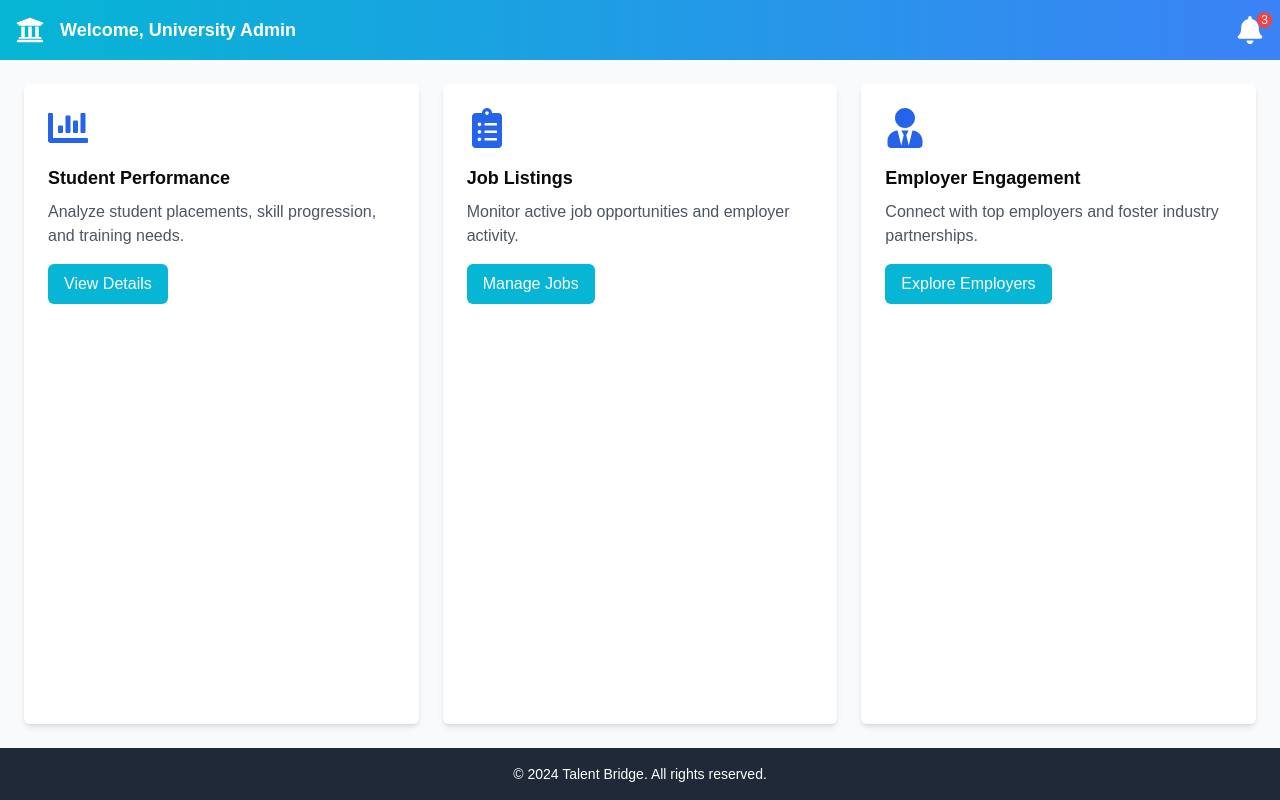
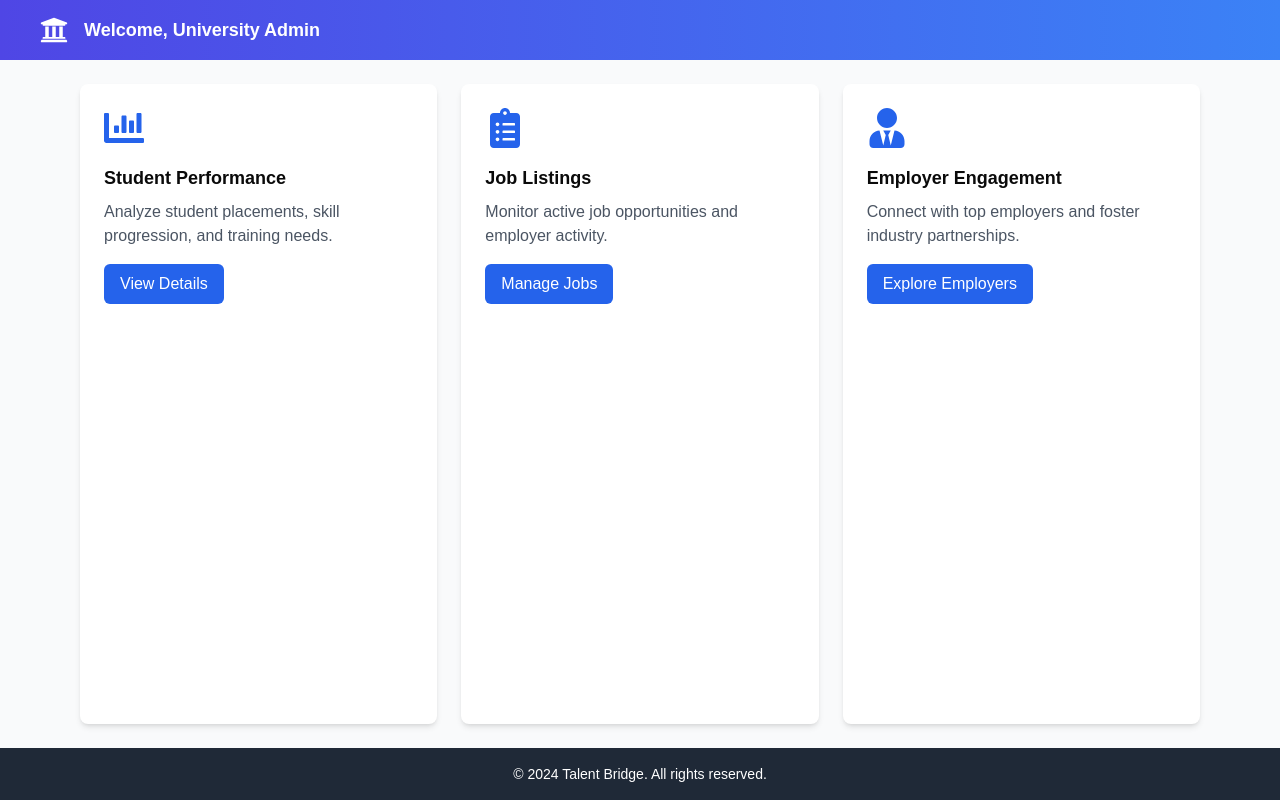
Before and after one commit to ankitku3101/TalentBridge, a Next.js app: page /university/dashboard in a window 1280 px wide. Built offline with nearby package versions, Linux system fonts and the light colour scheme.

Commit message:
added job search functionality

```diff
--- a/pages/studentDashboard.tsx
+++ b/pages/studentDashboard.tsx
@@ -3,7 +3,7 @@
 import { getSession, signOut } from "next-auth/react";
 import { useRouter } from "next/navigation";
 import { useEffect, useState } from "react";
-import { FaUserTie, FaSignOutAlt } from "react-icons/fa";
+import { FaUserTie, FaSignOutAlt, FaSearch } from "react-icons/fa";
 
 // Sample data for job postings
 const jobData = [
@@ -43,6 +43,7 @@ const StudentDashboard = () => {
   const router = useRouter();
   const [firstName, setFirstName] = useState<string | null>(null);
   const [loading, setLoading] = useState(true);
+  const [searchQuery, setSearchQuery] = useState<string>("");
 
   useEffect(() => {
     const validateSession = async () => {
@@ -62,6 +63,14 @@ const StudentDashboard = () => {
     await signOut({ redirect: true, callbackUrl: "/auth/signin" });
   };
 
+  // Filter job data based on search query
+  const filteredJobs = jobData.filter(
+    (job) =>
+      job.jobTitle.toLowerCase().includes(searchQuery.toLowerCase()) ||
+      job.company.toLowerCase().includes(searchQuery.toLowerCase()) ||
+      job.location.toLowerCase().includes(searchQuery.toLowerCase())
+  );
+
   if (loading) {
     return <div>Loading...</div>;
   }
@@ -69,7 +78,7 @@ const StudentDashboard = () => {
   return (
     <div className="flex flex-col min-h-screen">
       {/* Header */}
-      <header className="bg-gradient-to-r from-indigo-600 to-blue-500 text-white py-4 px-10  flex justify-between items-center shadow-lg">
+      <header className="bg-gradient-to-r from-indigo-600 to-blue-500 text-white py-4 px-10 flex justify-between items-center shadow-lg">
         {/* Profile Section */}
         <div className="flex items-center space-x-4">
           <FaUserTie
@@ -79,6 +88,18 @@ const StudentDashboard = () => {
           <span className="hidden sm:inline text-lg font-semibold">
             Welcome, {firstName}
           </span>
+        </div>
+
+        {/* Search Job Section */}
+        <div className="flex items-center bg-white text-black rounded-md p-2 max-w-xs">
+          <FaSearch className="mr-2" />
+          <input
+            type="text"
+            placeholder="Search jobs"
+            className="outline-none w-full"
+            value={searchQuery}
+            onChange={(e) => setSearchQuery(e.target.value)}
+          />
         </div>
 
         {/* Sign Out Button */}
@@ -94,7 +115,7 @@ const StudentDashboard = () => {
       {/* Main Content */}
       <main className="flex-1 bg-gradient-to-b from-blue-50 to-white py-6 px-20 grid gap-6 grid-cols-1 md:grid-cols-2 lg:grid-cols-3">
         {/* Job Management Section */}
-        {jobData.map((job, index) => (
+        {filteredJobs.map((job, index) => (
           <div
             key={index}
             className="bg-white shadow-lg rounded-lg p-6 m-2 hover:shadow-2xl hover:bg-gradient-to-r from-blue-100 to-indigo-100 transform hover:scale-105 transition-transform duration-300"
--- a/pages/universityDashboard.tsx
+++ b/pages/universityDashboard.tsx
@@ -1,18 +1,12 @@
 import React from "react";
 import Link from "next/link";
-import {
-  FaUniversity,
-  FaUserTie,
-  FaChartBar,
-  FaBell,
-  FaClipboardList,
-} from "react-icons/fa";
+import { FaUniversity, FaUserTie, FaChartBar, FaClipboardList } from "react-icons/fa";
 
 const UniversityDashboard: React.FC = () => {
   return (
     <div className="flex flex-col min-h-screen">
       {/* Header */}
-      <header className="bg-gradient-to-r from-cyan-500 to-blue-500 text-white p-4 flex justify-between items-center shadow-md">
+      <header className="bg-gradient-to-r from-indigo-600 to-blue-500 text-white py-4 px-10 flex justify-between items-center shadow-md">
         {/* Profile Section */}
         <div className="flex items-center space-x-4">
           <FaUniversity
@@ -23,71 +17,60 @@ const UniversityDashboard: React.FC = () => {
             Welcome, University Admin
           </span>
         </div>
-
-        {/* Notifications */}
-        <div className="relative">
-          <FaBell
-            size={28}
-            className="hover:scale-110 hover:text-pink-300 transition-transform duration-300"
-          />
-          <span className="absolute -top-1 -right-2 bg-red-500 text-white text-xs rounded-full px-1">
-            3
-          </span>
-        </div>
       </header>
 
       {/* Main Content */}
-      <main className="flex-1 bg-gray-50 p-6 grid gap-6 grid-cols-1 md:grid-cols-2 lg:grid-cols-3">
+      <main className="flex-1 bg-gray-50 py-6 px-20 grid gap-6 grid-cols-1 md:grid-cols-2 lg:grid-cols-3">
         {/* Overview Cards */}
-        <div className="bg-white shadow-md rounded-md p-6 hover:bg-gradient-to-r from-blue-100 to-cyan-100 transform hover:shadow-lg hover:scale-105 hover:shadow-cyan-400 transition duration-300">
+        <div className="bg-white shadow-md rounded-lg p-6 hover:bg-gradient-to-r from-gray-100 to-gray-300 hover:shadow-lg hover:scale-105 hover:shadow-blue-400 transition duration-300">
           <FaChartBar
             size={40}
-            className="text-blue-600 mb-4 hover:text-cyan-500 hover:scale-110 transition-transform duration-300"
+            className="text-blue-600 mb-4 hover:text-blue-800 hover:scale-110 transition-transform duration-300"
           />
-          <h3 className="font-bold text-lg mb-2 hover:text-blue-700 transition duration-300">
+          <h3 className="font-bold text-lg mb-2 hover:text-blue-800 transition duration-300">
             Student Performance
           </h3>
           <p className="text-gray-600">
             Analyze student placements, skill progression, and training needs.
           </p>
           <Link href="/university/performance">
-            <button className="mt-4 bg-cyan-500 text-white px-4 py-2 rounded-md hover:border-2 hover:border-cyan-300 hover:bg-cyan-600 hover:shadow-md hover:shadow-cyan-400 transition-transform duration-300">
+            <button className="mt-4 bg-blue-600 text-white px-4 py-2 rounded-md hover:bg-blue-800 transition duration-300">
               View Details
             </button>
           </Link>
         </div>
 
-        <div className="bg-white shadow-md rounded-md p-6 hover:bg-gradient-to-r from-blue-100 to-cyan-100 transform hover:shadow-lg hover:scale-105 hover:shadow-cyan-400 transition duration-300">
+        <div className="bg-white shadow-md rounded-lg p-6 hover:bg-gradient-to-r from-gray-100 to-gray-300 hover:shadow-lg hover:scale-105 hover:shadow-blue-400 transition duration-300">
           <FaClipboardList
             size={40}
-            className="text-blue-600 mb-4 hover:text-cyan-500 hover:scale-110 transition-transform duration-300"
+            className="text-blue-600 mb-4 hover:text-blue-800 hover:scale-110 transition-transform duration-300"
           />
-          <h3 className="font-bold text-lg mb-2 hover:text-blue-700 transition duration-300">
+          <h3 className="font-bold text-lg mb-2 hover:text-blue-800 transition duration-300">
             Job Listings
           </h3>
           <p className="text-gray-600">
             Monitor active job opportunities and employer activity.
           </p>
           <Link href="/university/jobs">
-            <button className="mt-4 bg-cyan-500 text-white px-4 py-2 rounded-md hover:border-2 hover:border-cyan-300 hover:bg-cyan-600 hover:shadow-md hover:shadow-cyan-400 transition-transform duration-300">
+            <button className="mt-4 bg-blue-600 text-white px-4 py-2 rounded-md hover:bg-blue-800 transition duration-300">
               Manage Jobs
             </button>
           </Link>
         </div>
 
-        <div className="bg-white shadow-md rounded-md p-6 hover:bg-gradient-to-r from-blue-100 to-cyan-100 transform hover:shadow-lg hover:scale-105 hover:shadow-cyan-400 transition duration-300">
+        <div className="bg-white shadow-md rounded-lg p-6 hover:bg-gradient-to-r from-gray-100 to-gray-300 hover:shadow-lg hover:scale-105 hover:shadow-blue-400 transition duration-300">
           <FaUserTie
             size={40}
-            className="text-blue-600 mb-4 hover:text-cyan-500 hover:scale-110 transition-transform duration-300"
+            className="text-blue-600 mb-4 hover:text-blue-800 hover:scale-110 transition-transform duration-300"
           />
-          <h3 className="font-bold text-lg mb-2 hover:text-blue-700 transition duration-300">
+          <h3 className="font-bold text-lg mb-2 hover:text-blue-800 transition duration-300">
             Employer Engagement
           </h3>
           <p className="text-gray-600">
             Connect with top employers and foster industry partnerships.
           </p>
           <Link href="/university/employers">
-            <button className="mt-4 bg-cyan-500 text-white px-4 py-2 rounded-md hover:border-2 hover:border-cyan-300 hover:bg-cyan-600 hover:shadow-md hover:shadow-cyan-400 transition-transform duration-300">
+            <button className="mt-4 bg-blue-600 text-white px-4 py-2 rounded-md hover:bg-blue-800 transition duration-300">
               Explore Employers
             </button>
           </Link>
```
